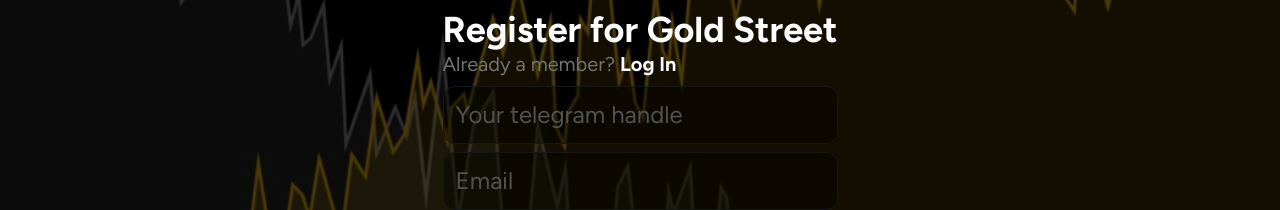
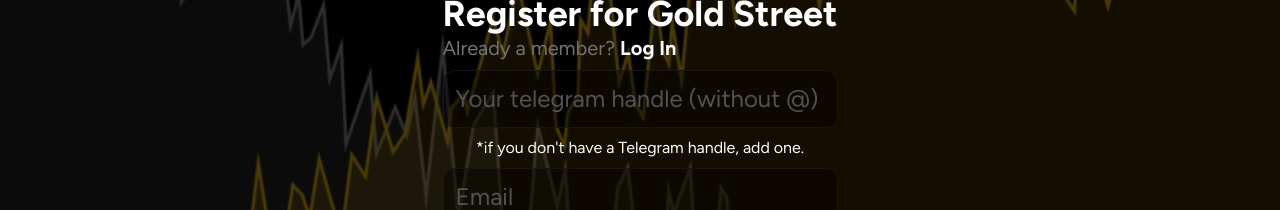
Before and after one commit to fareskebeh/goldstreet, a React (Vite) app in the folder FRONTEND/: page /register in a window 1280 px wide. Shown: the part 220-430 px from the top of the page. Built offline with nearby package versions, Linux system fonts and the light colour scheme; no server answers.

Commit message:
Edited border color on focus

```diff
--- a/FRONTEND/src/authPages/Login.jsx
+++ b/FRONTEND/src/authPages/Login.jsx
@@ -71,7 +71,7 @@
             <input
               onChange={(e) => setEmail(e.target.value)}
               value={email}
-              className="text-2xl invalid:border-red-700 invalid:bg-red-700/20 transition duration-300 outline-none text-white placeholder:text-neutral-600 p-3 border border-neutral-900 rounded-xl bg-black/40"
+              className=" text-2xl invalid:focus:border-red-700 invalid:bg-red-700/20  transition duration-300 outline-none text-white placeholder:text-neutral-600 p-3 border border-neutral-900 rounded-xl bg-black/40 focus:border-amber-500"
               type="email"
               placeholder="Email"
             />
@@ -80,7 +80,7 @@
               <input
                 onChange={(e) => setPassword(e.target.value)}
                 value={password}
-                className="text-2xl w-full outline-none text-white placeholder:text-neutral-600 p-3 border border-neutral-900 rounded-xl bg-black/40"
+                className="focus:border-amber-500 transition duration-200 text-2xl w-full outline-none text-white placeholder:text-neutral-600 p-3 border border-neutral-900 rounded-xl bg-black/40"
                 type={pwVis ? "text" : "password"}
                 placeholder="Password"
               />
--- a/FRONTEND/src/authPages/Register.jsx
+++ b/FRONTEND/src/authPages/Register.jsx
@@ -129,16 +129,17 @@
               setCredentials({ ...credentials, username: e.target.value })
             }
             value={credentials.username}
-            className="text-2xl outline-none w-full text-white placeholder:text-neutral-600 p-3 rounded-xl bg-black/40 border border-neutral-900"
+            className="text-2xl transition duration-200 focus:border-amber-500 outline-none w-full text-white placeholder:text-neutral-600 p-3 rounded-xl bg-black/40 border border-neutral-900"
             type="text"
-            placeholder="Your telegram handle"
+            placeholder="Your telegram handle (without @)"
           />
+          <p className="text-white">*if you don't have a Telegram handle, add one.</p>
           <input
             onChange={(e) =>
               setCredentials({ ...credentials, email: e.target.value })
             }
             value={credentials.email}
-            className="invalid:bg-red-900/30 w-full border transition duration-100 invalid:border-red-900 text-2xl outline-none text-white placeholder:text-neutral-600 p-3 rounded-xl bg-black/40 border-neutral-900"
+            className="invalid:bg-red-900/30 focus:border-amber-500 w-full border transition duration-200 invalid:focus:border-red-900 text-2xl outline-none text-white placeholder:text-neutral-600 p-3 rounded-xl bg-black/40 border-neutral-900"
             type="email"
             placeholder="Email"
           />
@@ -149,14 +150,14 @@
                 setPasswords({ ...passwords, first: e.target.value })
               }
               value={passwords.first}
-              className="text-2xl w-full outline-none text-white placeholder:text-neutral-600 p-3 rounded-xl bg-black/40 border border-neutral-900"
+              className="text-2xl transition duration-200 w-full outline-none text-white focus:border-amber-500 placeholder:text-neutral-600 p-3 rounded-xl bg-black/40 border border-neutral-900"
               type={pwVis ? "text" : "password"}
               placeholder="Password"
             />
             <button
               onClick={() => setPwVis(!pwVis)}
               type="button"
-              className={`sm:cursor-pointer transition duration-100 ${
+              className={`sm:cursor-pointer transition duration-100  ${
                 pwVis ? "text-white" : "text-neutral-600"
               } absolute top-4.5 right-4`}
             >
@@ -173,7 +174,7 @@
               setPasswords({ ...passwords, second: e.target.value })
             }
             value={passwords.second}
-            className="text-2xl w-full border border-neutral-900 outline-none text-white placeholder:text-neutral-600 p-3 rounded-xl bg-black/40"
+            className="transition duration-200 text-2xl w-full border focus:border-amber-500 border-neutral-900 outline-none text-white placeholder:text-neutral-600 p-3 rounded-xl bg-black/40"
             type={pwVis ? "text" : "password"}
             placeholder="Confirm Password"
           />
```
